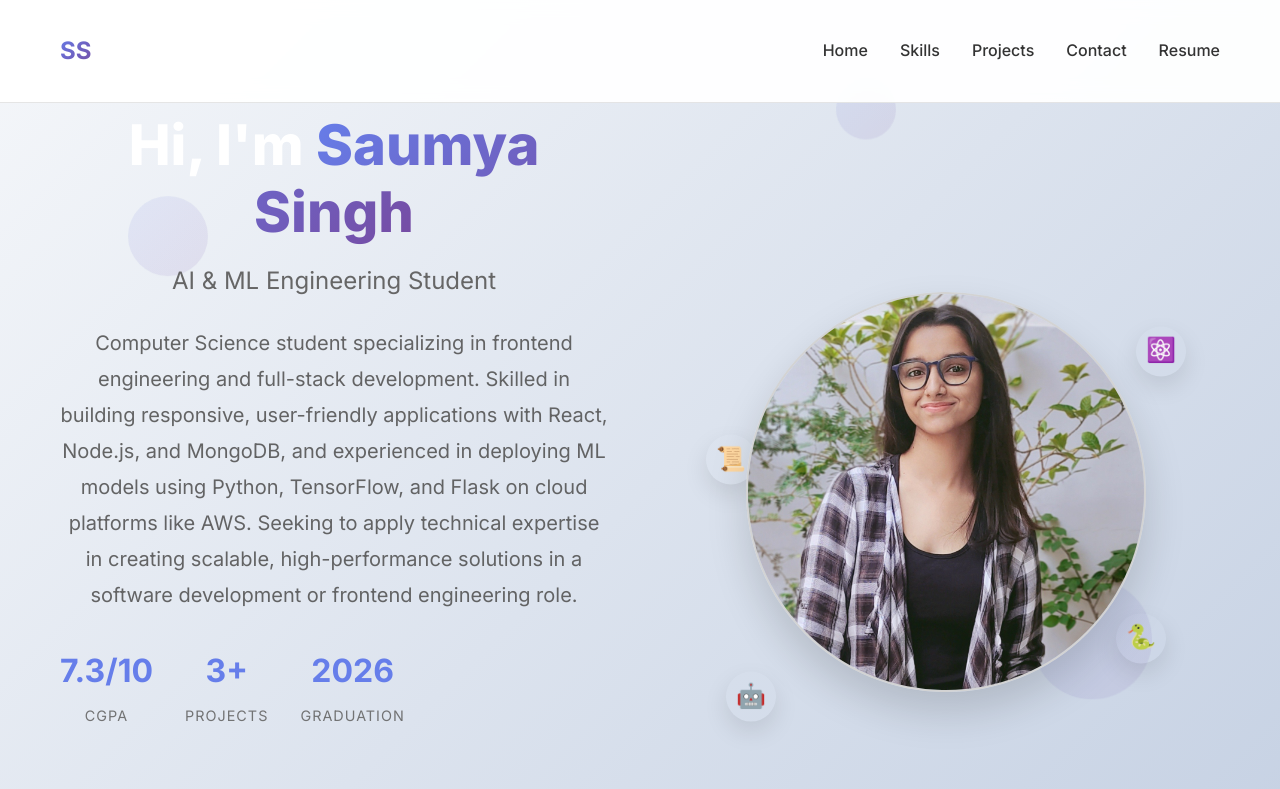
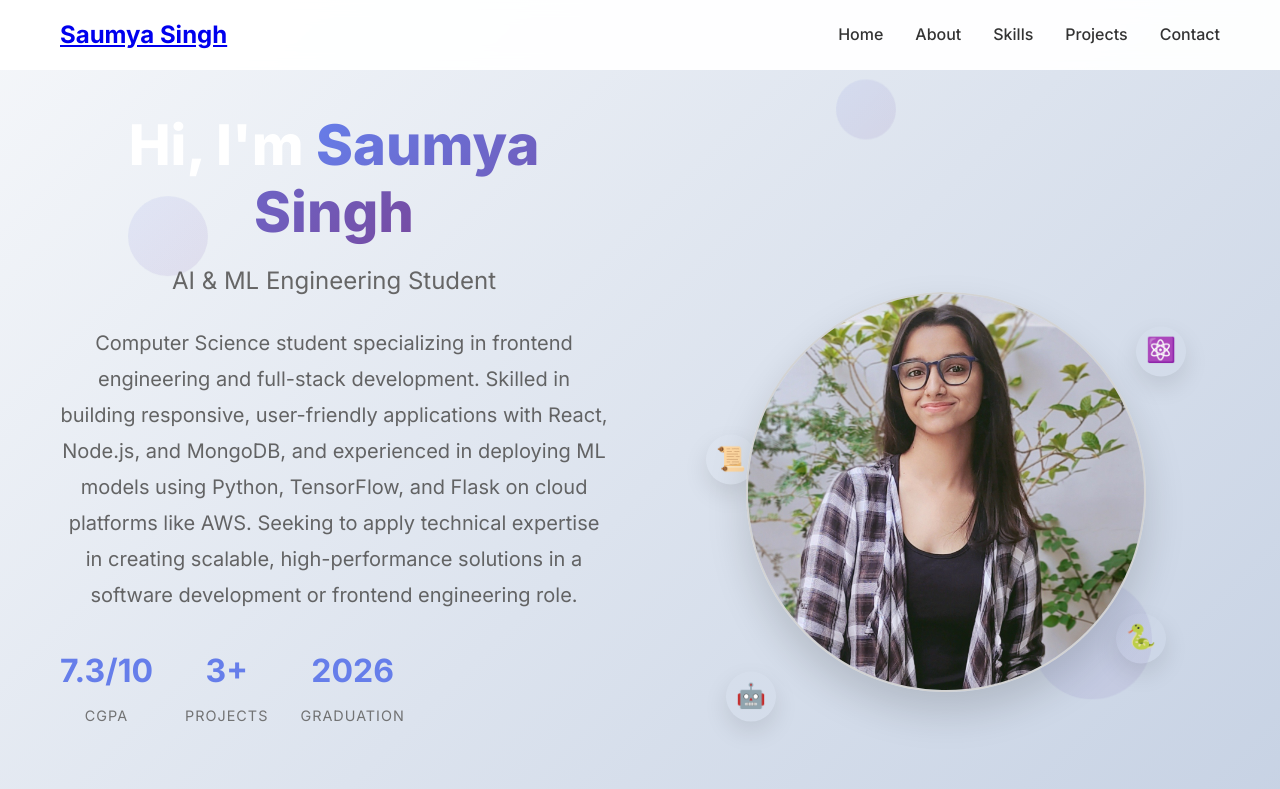
Before and after one commit to Saumyas18s/saumya-portfolio, a React (Create React App) app: page / in a window 1280 px wide. Shown: the top 789 px of the page. Built offline with nearby package versions, Linux system fonts and the light colour scheme.

Commit message:
Update Header.js

```diff
--- a/src/components/Header.js
+++ b/src/components/Header.js
@@ -1,10 +1,10 @@
 import React, { useState, useEffect } from 'react';
-import './Header.css';
 
 const Header = () => {
+  const [isMenuOpen, setIsMenuOpen] = useState(false);
   const [isScrolled, setIsScrolled] = useState(false);
-  const [isMobileMenuOpen, setIsMobileMenuOpen] = useState(false);
 
+  // Handle scroll effect
   useEffect(() => {
     const handleScroll = () => {
       setIsScrolled(window.scrollY > 50);
@@ -14,41 +14,113 @@ const Header = () => {
     return () => window.removeEventListener('scroll', handleScroll);
   }, []);
 
+  // Toggle mobile menu
+  const toggleMenu = () => {
+    setIsMenuOpen(!isMenuOpen);
+  };
+
+  // Close menu when clicking on a link
+  const closeMenu = () => {
+    setIsMenuOpen(false);
+  };
+
+  // Smooth scroll to section
   const scrollToSection = (sectionId) => {
     const element = document.getElementById(sectionId);
     if (element) {
-      element.scrollIntoView({ behavior: 'smooth' });
+      element.scrollIntoView({
+        behavior: 'smooth',
+        block: 'start'
+      });
     }
-    setIsMobileMenuOpen(false);
+    closeMenu();
   };
 
   return (
     <header className={`header ${isScrolled ? 'scrolled' : ''}`}>
       <div className="container">
-        <div className="nav-content">
+        <nav className="nav">
+          {/* Logo */}
           <div className="logo">
-            <h1>SS</h1>
+            <a
+              href="#home"
+              onClick={(e) => {
+                e.preventDefault();
+                scrollToSection('home');
+              }}
+            >
+              Saumya Singh
+            </a>
           </div>
 
-          <nav className={`nav ${isMobileMenuOpen ? 'nav-open' : ''}`}>
-            <ul>
-              <li><a href="#home" onClick={() => scrollToSection('home')}>Home</a></li>
-              <li><a href="#skills" onClick={() => scrollToSection('skills')}>Skills</a></li>
-              <li><a href="#projects" onClick={() => scrollToSection('projects')}>Projects</a></li>
-              <li><a href="#contact" onClick={() => scrollToSection('contact')}>Contact</a></li>
-               <li><a href="https://drive.google.com/file/d/1SlSXSwpfHNu4X2svbx9C3-BcE1Z_QFKy/view?usp=sharing">Resume</a></li>
-            </ul>
-          </nav>
+          {/* Desktop Navigation */}
+          <ul className={`nav-links ${isMenuOpen ? 'active' : ''}`}>
+            <li>
+              <a
+                href="#home"
+                onClick={(e) => {
+                  e.preventDefault();
+                  scrollToSection('home');
+                }}
+              >
+                Home
+              </a>
+            </li>
+            <li>
+              <a
+                href="#about"
+                onClick={(e) => {
+                  e.preventDefault();
+                  scrollToSection('about');
+                }}
+              >
+                About
+              </a>
+            </li>
+            <li>
+              <a
+                href="#skills"
+                onClick={(e) => {
+                  e.preventDefault();
+                  scrollToSection('skills');
+                }}
+              >
+                Skills
+              </a>
+            </li>
+            <li>
+              <a
+                href="#projects"
+                onClick={(e) => {
+                  e.preventDefault();
+                  scrollToSection('projects');
+                }}
+              >
+                Projects
+              </a>
+            </li>
+            <li>
+              <a
+                href="#contact"
+                onClick={(e) => {
+                  e.preventDefault();
+                  scrollToSection('contact');
+                }}
+              >
+                Contact
+              </a>
+            </li>
+          </ul>
 
+          {/* Mobile Menu Button */}
           <button
             className="mobile-menu-btn"
-            onClick={() => setIsMobileMenuOpen(!isMobileMenuOpen)}
+            onClick={toggleMenu}
+            aria-label="Toggle mobile menu"
           >
-            <span></span>
-            <span></span>
-            <span></span>
+            <i className={`fas ${isMenuOpen ? 'fa-times' : 'fa-bars'}`}></i>
           </button>
-        </div>
+        </nav>
       </div>
     </header>
   );
```
